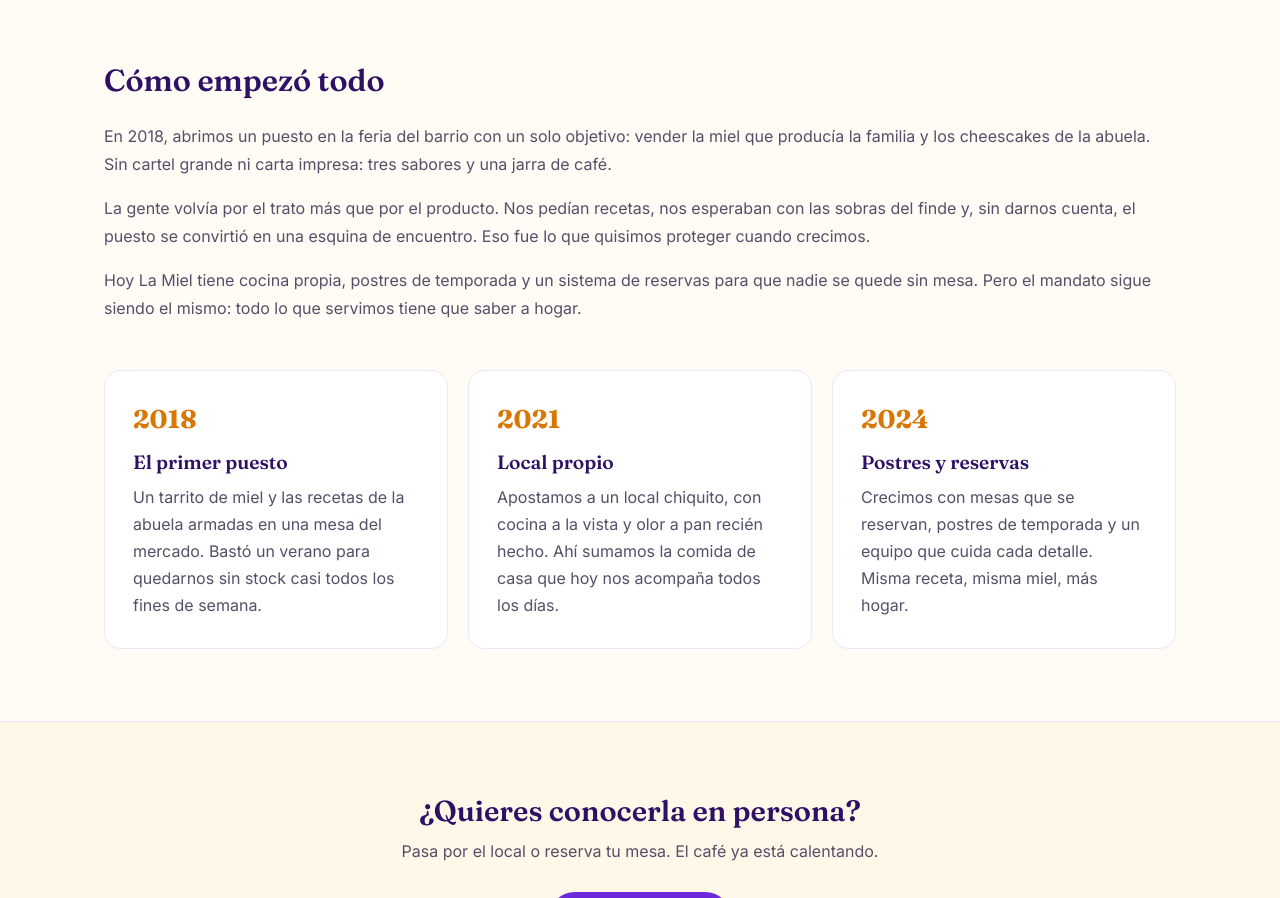
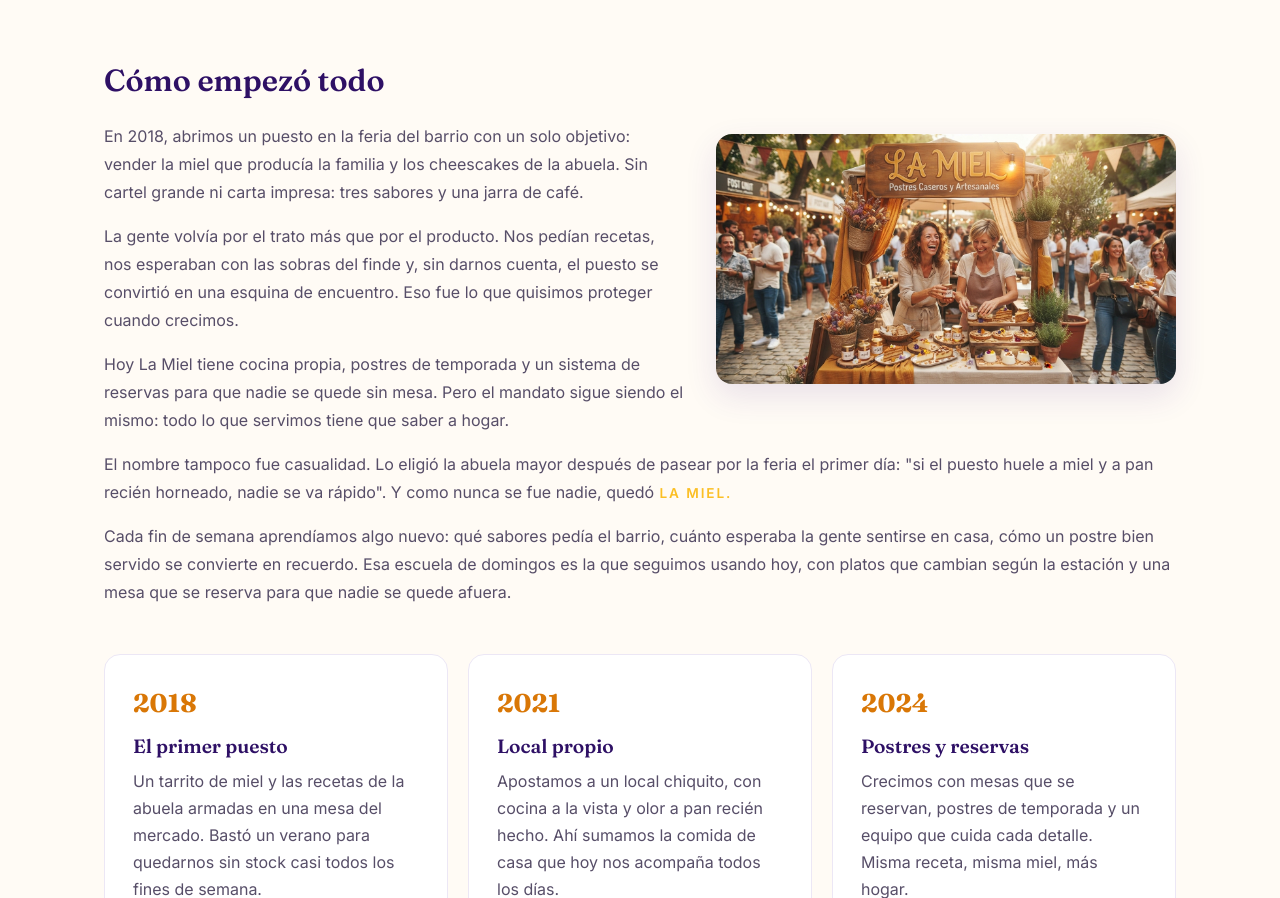
Before and after one commit to Alejandro-Mirena/La-Miel, a React (Vite) app in the folder frontend/: page /historia in a window 1280 px wide. Shown: the part 500-1398 px from the top of the page. Built offline with nearby package versions, Linux system fonts and the light colour scheme.

Commit message:
feat: mas texto e imagen en la pagina de historia

```diff
--- a/frontend/src/pages/Historia/Historia.jsx
+++ b/frontend/src/pages/Historia/Historia.jsx
@@ -33,6 +33,13 @@ function Historia() {
 
       <section className={styles.body}>
         <h2 className={styles.bodyTitle}>Cómo empezó todo</h2>
+        <figure className={styles.figure}>
+          <img
+            className={styles.banner}
+            src="/banner-Historia.jpg"
+            alt="Un rincón de La Miel, entre miel y pan recién horneado"
+          />
+        </figure>
         <p className={styles.paragraph}>
           En 2018, abrimos un puesto en la feria del barrio con un solo objetivo:
           vender la miel que producía la familia y los cheescakes de la abuela.
@@ -48,6 +55,19 @@ function Historia() {
           Hoy La Miel tiene cocina propia, postres de temporada y un sistema de
           reservas para que nadie se quede sin mesa. Pero el mandato sigue siendo
           el mismo: todo lo que servimos tiene que saber a hogar.
+        </p>
+        <p className={styles.paragraph}>
+          El nombre tampoco fue casualidad. Lo eligió la abuela mayor después de
+          pasear por la feria el primer día: "si el puesto huele a miel y a pan
+          recién horneado, nadie se va rápido". Y como nunca se fue nadie, quedó
+          <span className={styles.eyebrow}> La Miel.</span>
+        </p>
+        <p className={styles.paragraph}>
+          Cada fin de semana aprendíamos algo nuevo: qué sabores pedía el barrio,
+          cuánto esperaba la gente sentirse en casa, cómo un postre bien servido
+          se convierte en recuerdo. Esa escuela de domingos es la que seguimos
+          usando hoy, con platos que cambian según la estación y una mesa que se
+          reserva para que nadie se quede afuera.
         </p>
       </section>
 
--- a/frontend/src/pages/Historia/Historia.module.css
+++ b/frontend/src/pages/Historia/Historia.module.css
@@ -4,8 +4,16 @@
 
 .hero {
   background:
-    radial-gradient(120% 100% at 80% 0%, rgba(251, 191, 36, 0.18) 0%, transparent 50%),
-    linear-gradient(180deg, var(--color-primary-950) 0%, var(--color-primary-900) 100%);
+    radial-gradient(
+      120% 100% at 80% 0%,
+      rgba(251, 191, 36, 0.18) 0%,
+      transparent 50%
+    ),
+    linear-gradient(
+      180deg,
+      var(--color-primary-950) 0%,
+      var(--color-primary-900) 100%
+    );
   color: var(--color-white);
   padding: 96px 24px 80px;
   text-align: center;
@@ -22,6 +30,7 @@
 
 .title {
   max-width: 720px;
+  color: var(--color-white);
   margin: 0 auto;
   font-family: var(--font-display);
   font-weight: 700;
@@ -41,6 +50,20 @@
   max-width: var(--container);
   margin: 0 auto;
   padding: 72px 24px 48px;
+}
+
+.figure {
+  float: right;
+  width: 44%;
+  max-width: 460px;
+  margin: 12px 0 20px 32px;
+}
+
+.banner {
+  width: 100%;
+  height: auto;
+  border-radius: var(--radius-lg);
+  box-shadow: var(--shadow-lg);
 }
 
 .bodyTitle {
@@ -136,6 +159,13 @@
     padding: 72px 20px 64px;
   }
 
+  .figure {
+    float: none;
+    width: 100%;
+    max-width: 100%;
+    margin: 0 0 20px;
+  }
+
   .timeline {
     grid-template-columns: 1fr;
   }
```
Also changed, not shown: frontend/public/banner-Historia.jpg (added).
